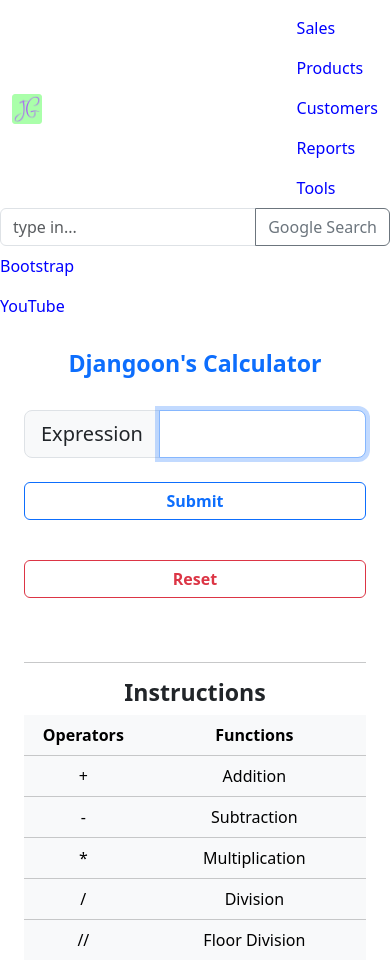
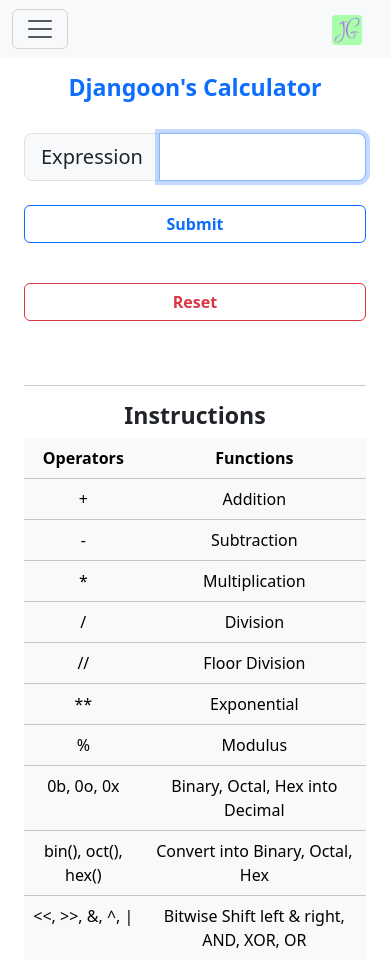
Before and after one commit to JWShim-WSP/Project_DS, a Django app: page /calculator/ in a window 390 px wide. Shown: the top 960 px of the page. Run offline with Django 4.2, Linux system fonts and the light colour scheme; parts of the project's set-up code (start-up, migrations or seed data) failed here and were passed over; some libraries are stand-ins or nearby versions.

Commit message:
tuned for navbar for sm and mobile

```diff
--- a/calculator/templates/calculator/calculator.html
+++ b/calculator/templates/calculator/calculator.html
@@ -61,7 +61,7 @@ Calculator
   <h3 class="text-primary"><b>Djangoon's Calculator</b></h3>
   {% endif %}
   <br>
-  <form action="{% url 'calculator:submitquery' %}" method="get">
+  <form action="{% url 'calculator:submitquery' %}" method="post">
     {% csrf_token %}
     <div class="input-group input-group-lg">
       {% if user.profile.language == "Korean" %}
--- a/calculator/views.py
+++ b/calculator/views.py
@@ -8,17 +8,23 @@ def Calculator(request):
     return render(request, 'calculator/calculator.html')
 
 def SubmitQuery(request):
-    query = request.GET["query"]
-    try:
-        answer = eval(query)
-        if (type(answer) == int):
-            answer = '{:,}'.format(answer)
-        elif (type(answer) != str):
-            answer = '{:,.4f}'.format(answer)
-        error = False
-    except:
-        answer = ""
-        error = True
+    query = None
+    answer = None
+    error = None
+    if request.method == "POST":
+        query = request.POST["query"]
+        query = query.replace("x", "*" )
+
+        try:
+            answer = eval(query)
+            if (type(answer) == int):
+                answer = '{:,}'.format(answer)
+            elif (type(answer) != str):
+                answer = '{:,.4f}'.format(answer)
+            error = False
+        except:
+            answer = ""
+            error = True
 
     return render(request, "calculator/calculator.html", {
             "query": query,
--- a/emailsend/templates/emailsend/main.html
+++ b/emailsend/templates/emailsend/main.html
@@ -12,7 +12,6 @@ Email Send
 
 {% block content %}
 
-<div class="col-lg-12">
     <h3 class="text-primary">E-mail To</h1>
     {% if message == 'Form-Error' %}
         <div class="alert alert-danger" id="errormessage" role="alert">
@@ -33,7 +32,6 @@ Email Send
         {{ form | crispy }}
         <button type="submit" class="btn btn-outline-primary">Send Email</button>
     </form>
-</div>
 
 <!-- End Content -->
 {% endblock %}
--- a/products/templates/products/products_list.html
+++ b/products/templates/products/products_list.html
@@ -101,7 +101,7 @@ Product List
 {% endif %}
 
 
-{% if user.profile.menubar == "Side" %}
+{% if user.profile.menubar == "Button" %}
 <div class="offcanvas offcanvas-top" tabindex="-1" id="offCanvasProducts" aria-labelledby="offcanvasExampleLabel">
 {% else %}
 <div class="offcanvas offcanvas-start" tabindex="-1" id="offCanvasProducts" aria-labelledby="offcanvasExampleLabel">
--- a/profiles/models.py
+++ b/profiles/models.py
@@ -11,8 +11,7 @@ LANGUAGE_CHOICE = (
 
 MENU_CHOICE = (
     ('Top', 'Top'),
-    ('Side', 'Side'),
-    ('Bottom', 'Bottom'),
+    ('Button', 'Button'),
 )
 
 def default_datetime_for_my_class():
--- a/templates/base.html
+++ b/templates/base.html
@@ -33,29 +33,14 @@
     <title>BST Project Manager v1.0 | {% block title %}{% endblock title %}</title>
   </head>
   <body>
-    {% if user.profile.menubar == "Side" %}
-    <div class="row">
-      <div class="col-1 container-sm">
-    {% endif %}
 
-        {% include 'navbar.html' %}
-
-    {% if user.profile.menubar == "Side" %}
-      </div> <!-- close <div> of "col-1" of Sidebar menu -->
-      <div class="col-11 container-sm ps-4 mt-3 mb-3 pe-4">
-    {% else %}
+      {% include 'navbar.html' %}
       <div class="container-sm ps-4 mt-3 mb-3 pe-4">
-    {% endif %}
 
         {% block content %}
         {% endblock content %}
 
-    {% if user.profile.menubar == "Side" %}
-        </div> <!-- close <div> of "col-10"-->
-    </div> <!-- close <div> of "row" of Sidebar + Content Block -->
-    {% else %}
-      </div> <!-- close <div> of "container"-->
-    {% endif %}
+      </div>
 
     <!-- Bootstrap js -->
     <script src="https://cdn.jsdelivr.net/npm/@popperjs/core@2.6.0/dist/umd/popper.min.js"></script>
--- a/templates/navbar.html
+++ b/templates/navbar.html
@@ -8,18 +8,19 @@
 {% url 'myadmin:memberlist' as path_to_myadmin %}
 {% url 'tools:main' as path_to_tools %}
 
-{% if user.profile.menubar == "Side" %}
-<nav class="navbar nav-tabs">
+{% if user.profile.menubar == "Button" %}
+<nav class="navbar navbar-light bg-light">
+{% else %}
+<nav class="navbar navbar-expand-lg nav-pills navbar-light bg-light">
+{% endif %}
   <div class="container-fluid">
+    <button class="navbar-toggler" type="button" data-bs-toggle="collapse" data-bs-target="#navbarSupportedContent" aria-controls="navbarSupportedContent" aria-expanded="false" aria-label="Toggle navigation">
+      <span class="navbar-toggler-icon"></span>
+    </button>
     <a class="navbar-brand" href="{{path_to_home}}"><img src="{% static 'logo.png' %}" class="logo-sm"></a>
-      <ul class="navbar-nav">
-      <br>
-{% else %}
-<nav class="navbar navbar-expand-sm nav-pills">
-  <div class="container-fluid">
-    <a class="navbar-brand" href="{{path_to_home}}"><img src="{% static 'logo.png' %}" class="logo-sm"></a>
-      <ul class="navbar-nav">
-{% endif %}
+
+    <div class="collapse navbar-collapse" id="navbarSupportedContent">
+      <ul class="navbar-nav me-auto mb-2 mb-lg-0">
     {% if user.profile.language == "Korean" %}
         <li class="nav-item">
           <a class="nav-link {% if request.path == path_to_sales %}active{% endif %}" href="{{path_to_sales}}">판매</a>
@@ -65,14 +66,12 @@
     {% endif %}
       </ul>
 
-  {% if user.profile.menubar != "Side" %}
-    </div>
       <div class="navbar-nav" id="navbarNav">
         <ul class="navbar-nav">
           <li class="nav-item">
             <form action="https://google.com/search" method="get">
               <div class="input-group">
-              <input type="search" class="form-control" placeholder="type in..." aria-label="Recipient's username" aria-describedby="button-addon2" name="query">
+                <input type="search" class="form-control" aria-label="Recipient's username" aria-describedby="button-addon2" name="query">
                 <button class="btn btn-outline-secondary" type="submit" id="button-addon2">Google Search</button>
               </div>
             </form>
@@ -84,16 +83,12 @@
             <a href="https://www.youtube.com/" class="nav-link {% if request.path == 'https://www.youtube.com/' %}active{% endif %}">YouTube</a>
           </li>
         </ul>
-  {% endif %}
+      </div>
 
       {% if request.user.is_authenticated %}
       <div class="nav-item dropdown">
         <div class="nav-link dropdown-toggle" style="color:white" id="navbarDropdownMenuLink" role="button" data-bs-toggle="dropdown" aria-expanded="false">
-    {% if user.profile.menubar == "Side" %}
-          <img src="{{request.user.profile.avatar.url}}" class="avatar-sm"><br><span style="color:white">{{request.user}}</span>
-    {% else %}
           <img src="{{request.user.profile.avatar.url}}" class="avatar-sm">&nbsp;{{request.user}}
-    {% endif %}
         </div>
         <ul class="dropdown-menu" aria-labelledby="navbarDropdownMenuLink">
           {% if user.profile.language == "Korean" %}
@@ -107,4 +102,5 @@
       </div>
       {% endif %}
     </div>
+  </div>
 </nav>
```
Also changed, not shown: calendarwithevent/templates/calendarwithevent/main.html (+2 -7 lines), db.sqlite3, profiles/migrations/0002_alter_profile_menubar.py (added), todolist/migrations/0002_alter_todoitemlist_due_date.py (added), 1 other file. Lines whose indentation alone changed are shown as unchanged.
